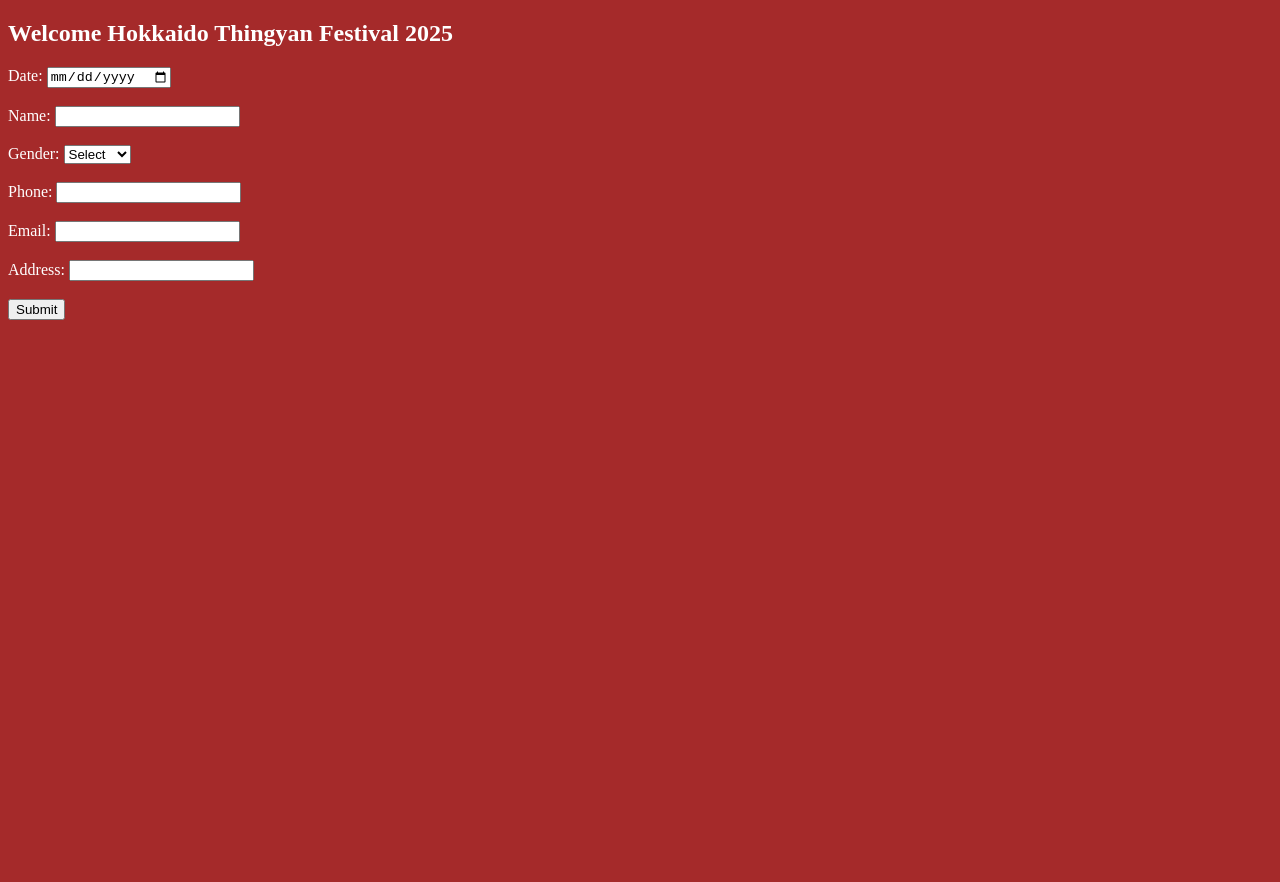
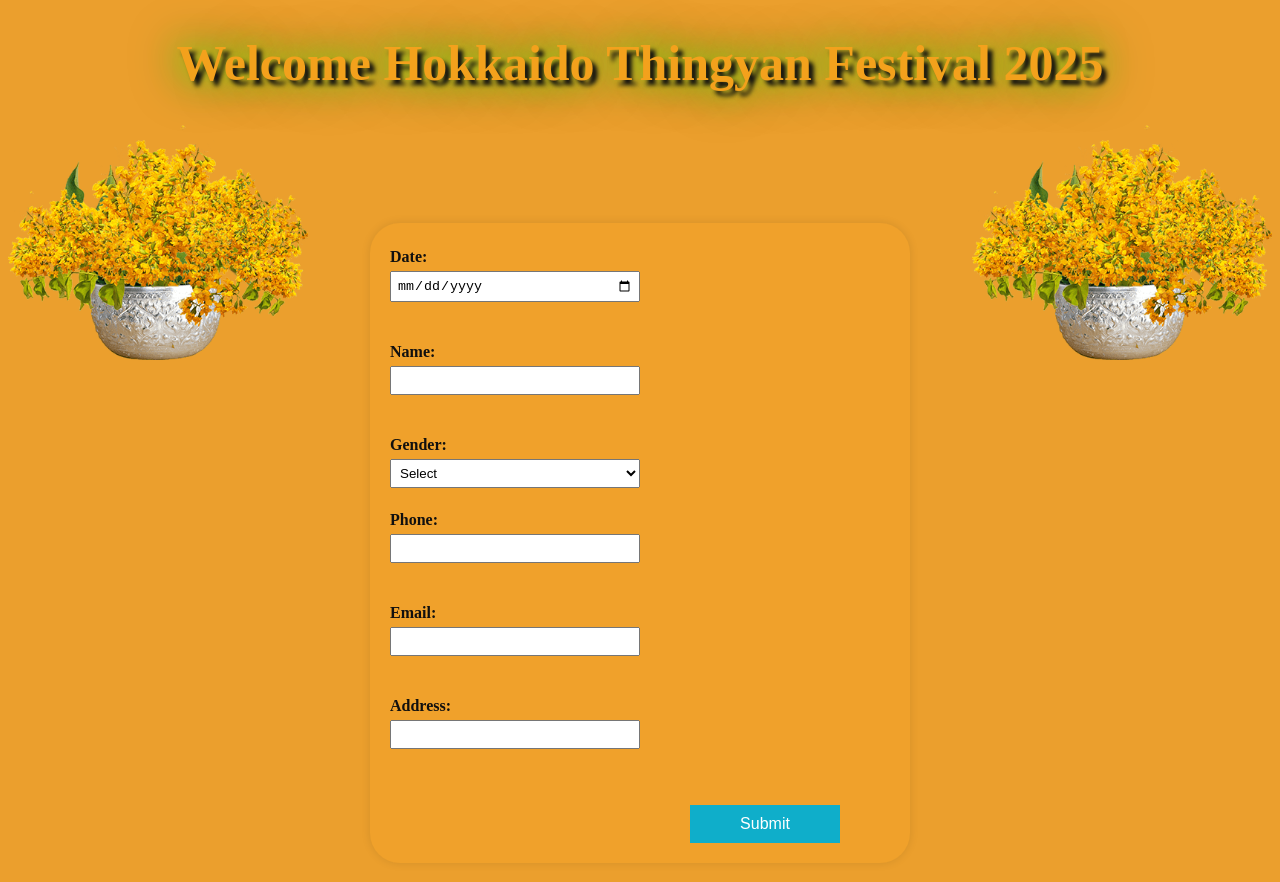
Before and after one commit to chitooyadanar/registration-form, a plain HTML site: page index.html in a window 1280 px wide. Before the commit the page ends 800 px from the top, so only its background shows below. Drawn offline with Linux system fonts and the light colour scheme.

Commit message:
Update index.html and other files

```diff
--- a/index.html
+++ b/index.html
@@ -8,29 +8,113 @@
 </head>
 <style>
     body {
-        background-color: brown;
+        background-color: #eb9f2d;
+
+    }
+
+    form {
+        background-color: #f0a12b;
+        padding: 20px;
+        max-width: 800px;
+        border-radius: 30px;
+        box-shadow: 0 0 10px rgba(0, 0, 0, 0.1);
+        color: #11100f;
+        width: 500px;
+
+    }
+
+    label {
+        display: block;
+        margin-top: 5px;
+        font-weight: bold;
+    }
+
+    input,
+    select,
+    textarea {
+        width: 50%;
+        padding: 5px;
+        margin-top: 5px;
+        box-sizing: border-box;
+    }
+
+    button {
+        margin-top: 20px;
+        margin-left: 300px;
+        padding: 10px;
+        width: 30%;
+        background-color: rgb(15, 174, 202);
         color: white;
+        border: none;
+        font-size: 16px;
+        cursor: pointer;
 
+    }
+
+    button:hover {
+        background-color: #d85e0d;
+    }
+
+    h1 {
+        color: #f3a11c;
+        text-shadow: 5px 5px 4px rgb(17, 15, 15), 0 0 30px rgb(138, 231, 17), 0 0 50px rgb(6, 97, 14);
+        text-align: center;
+        text-decoration: solid;
+        font-size: 50px;
+
+
+    }
+
+    .form-container {
+        display: flex;
+        justify-content: center;
+        /* 水平方向の中央 */
+        align-items: center;
+        /* 垂直方向の中央 */
+        height: 100vh;
+        /* 画面全体の高さ */
+    }
+
+    img.a{
+        float: right;
+    }
+
+    img.b{
+        float: left;
     }
 </style>
 
+
 <body>
-    <h2>Welcome Hokkaido Thingyan Festival 2025</h2>
+
+    <h1>Welcome Hokkaido Thingyan Festival 2025</h1>
+    <img src="./a00e39165833023.Y3JvcCwxMzc5LDEwNzksNiww.png" alt="" class="a" width="300px">
+    <img src="./a00e39165833023.Y3JvcCwxMzc5LDEwNzksNiww.png" alt="" class="b" width="300px">
+
+    <br>
+    <div class="form-container">
         <form id="regForm">
-        <label>Date: <input type="date" name="date"></label><br><br>
-        <label>Name: <input type="text" name="name" required></label><br><br>
-        <label>Gender:
+
+            <label>Date:<br><input type="date" name="date"></label><br><br>
+            <label>Name: <br><input type="text" name="name" required></label><br><br>
+            <label>Gender:<br>
                 <select name="gender" required>
                     <option value="">Select</option>
                     <option>Male</option>
                     <option>Female</option>
                 </select>
-        </label><br><br>
-        <label>Phone: <input type="text" name="phone" required></label><br><br>
-        <label>Email: <input type="email" name="email" required></label><br><br>
-        <label>Address: <input type="text" name="address"></label><br><br>
+            </label><br>
+            <label>Phone: <br><input type="text" name="phone" required></label><br><br>
+            <label>Email: <br><input type="email" name="email" required></label><br><br>
+            <label>Address: <br><input type="text" name="address"></label><br><br>
+
             <button type="submit">Submit</button>
         </form>
+
+
+
+    </div>
+
 
     <p id="msg"></p>
 
```
Also changed, not shown: a00e39165833023.Y3JvcCwxMzc5LDEwNzksNiww.png (added), illustration-vector-illustration-cute-characters-children-playing-water-happily-myanmar-water-festival-305569889.webp (added), images (1).jpg (added), images.jpg (added), maxresdefault.jpg (added), stock-vector-myanmar-padauk-flower-with-silver-bowl-thingyan-water-festival-flower-the-national-flower-of-2098692061.jpg (added), this-characters-myanmar-water-festival-260nw-2449611743.webp (added), 1 other file. Lines whose indentation alone changed are shown as unchanged.
